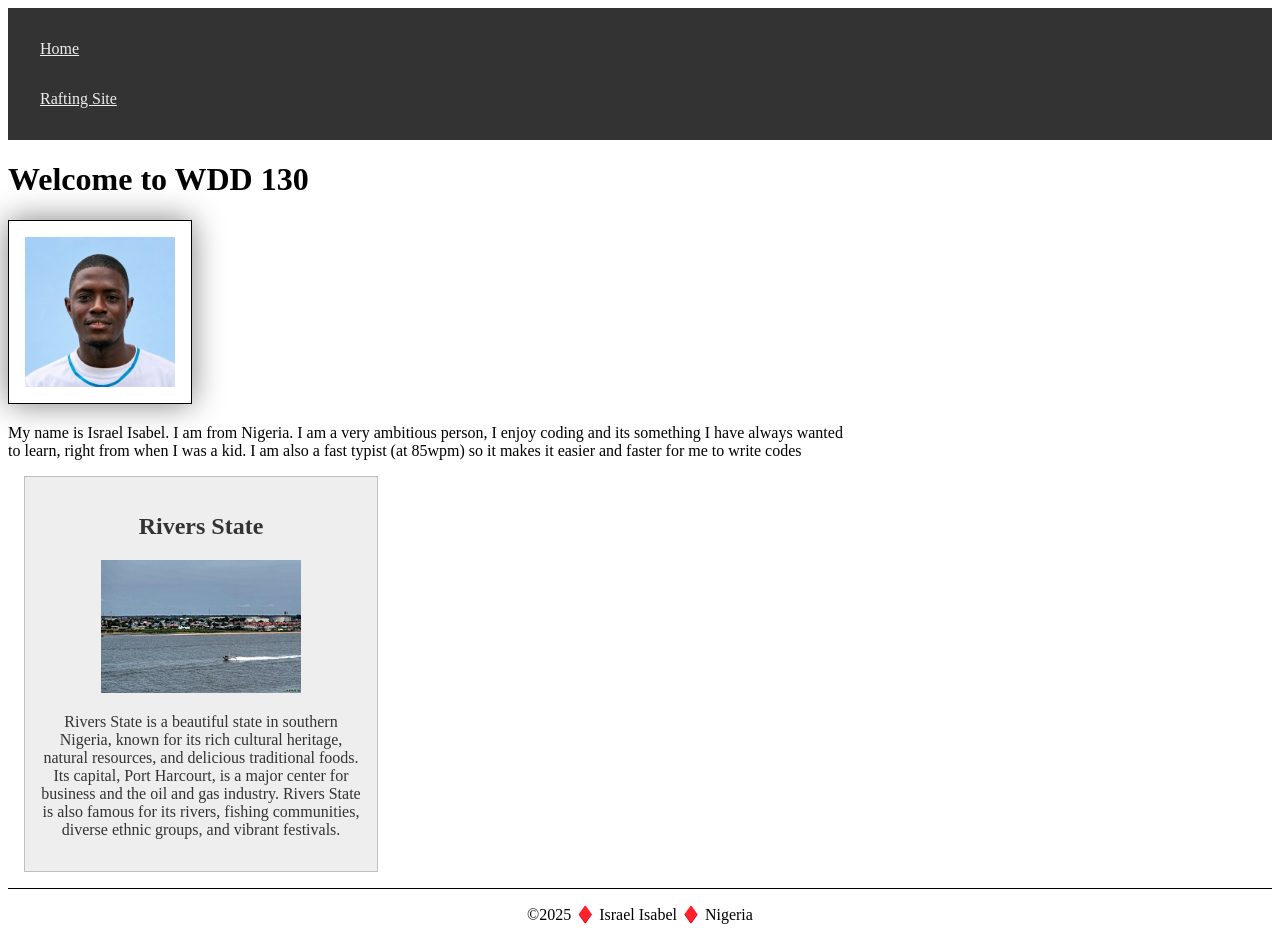
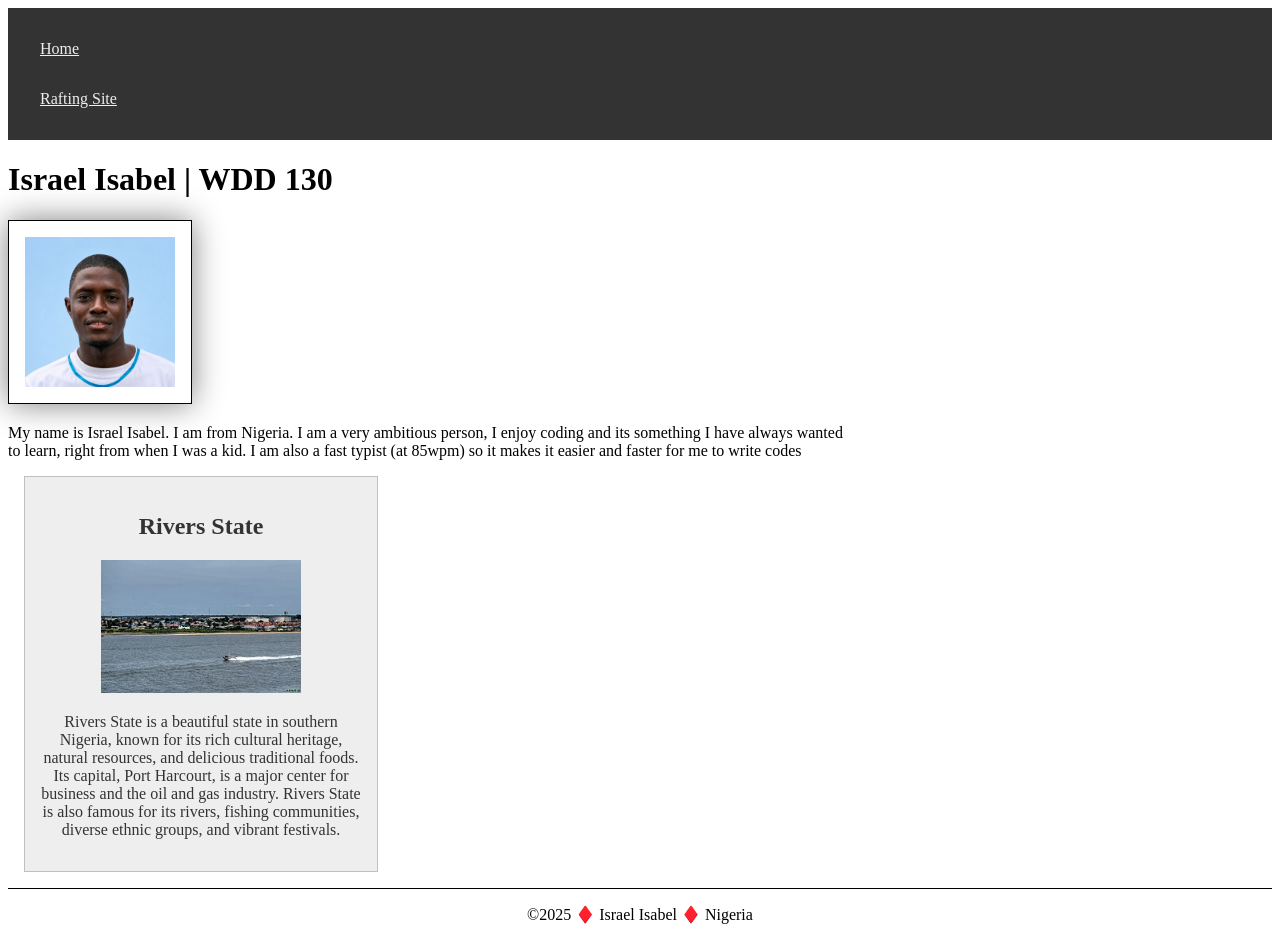
Before and after one commit to isabeldboy1126-design/wdd130, a plain HTML site: page index.html in a window 1280 px wide. Drawn offline with Linux system fonts and the light colour scheme.

Commit message:
My name change

```diff
--- a/index.html
+++ b/index.html
@@ -18,7 +18,7 @@
         </nav>
     </header>
     <main>
-        <h1>Welcome to WDD 130</h1>
+        <h1>Israel Isabel | WDD 130</h1>
         <img src="images/profile.webp" alt="Hello my name is Isabel Israel" width="200">
         <p>My name is Israel Isabel. I am from Nigeria. I am a very ambitious person, I enjoy coding and its something I have always wanted to learn, right from when I was a kid. I am also a fast typist (at 85wpm) so it makes it easier and faster for me to write codes</p>
     </main>
```
